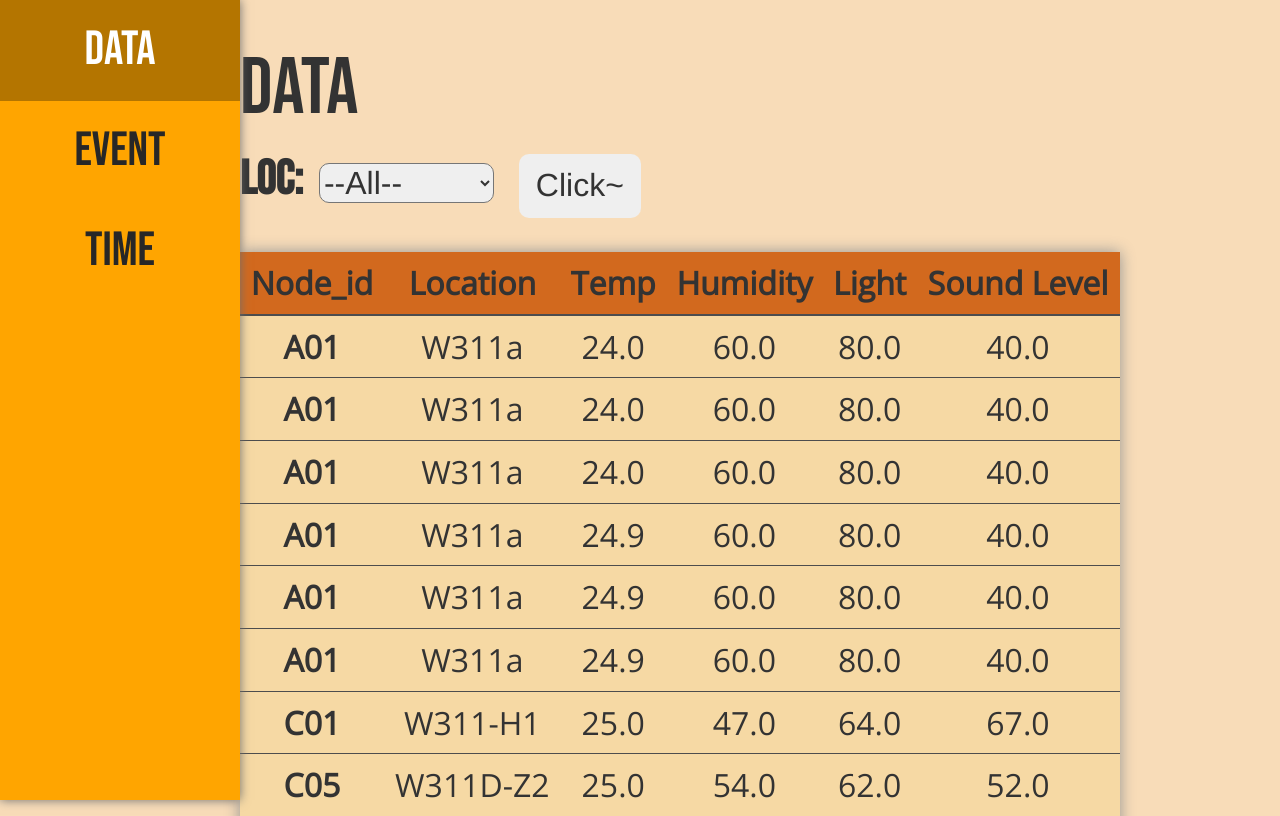
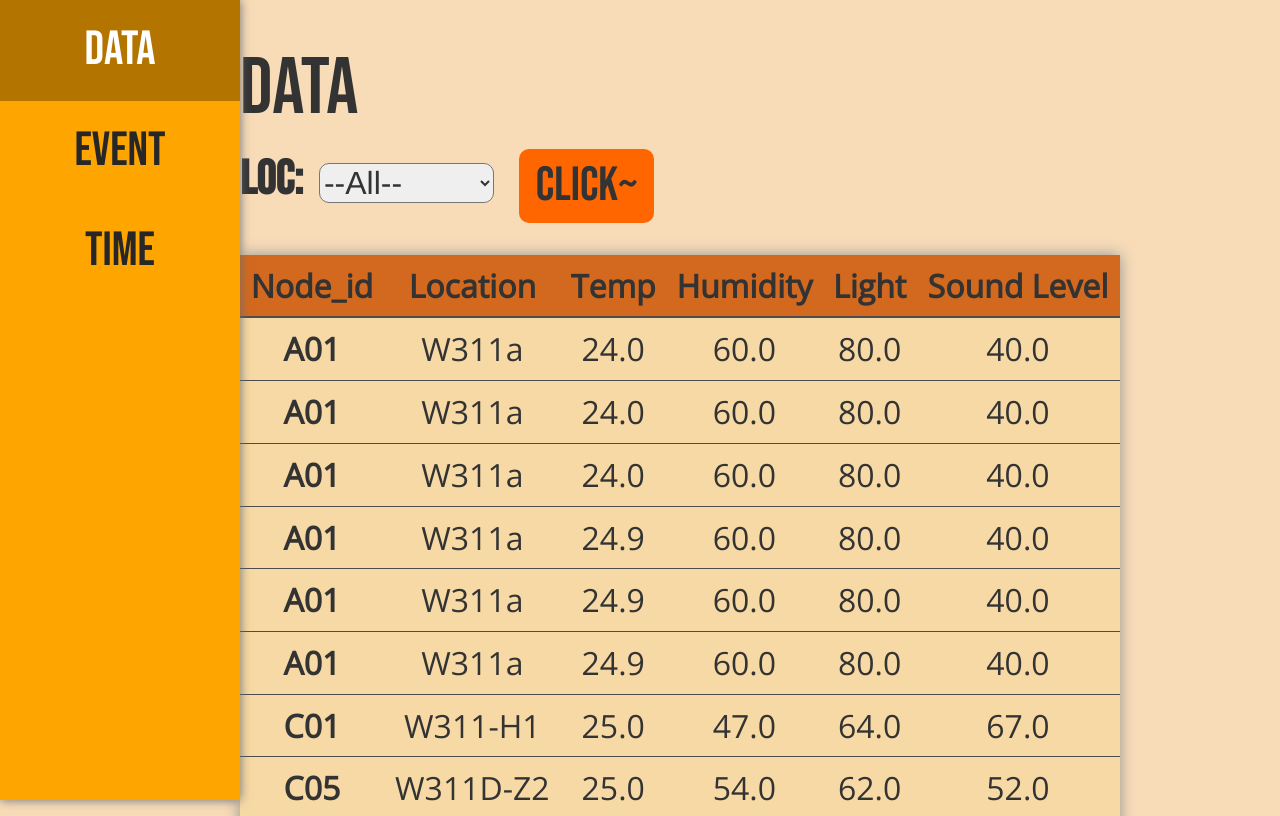
Before and after one commit to iamdickyjai/TM1118_GP5, a Django app: page /data/ in a window 1280 px wide. Shown: the top 816 px of the page. Run offline with Django 3.2, Linux system fonts and the light colour scheme; data comes from the database, SQL or seed files in the repository; some libraries are stand-ins or nearby versions.

Commit message:
Edit CollectData and add an excel file

```diff
--- a/SmartCampusGP5/CollectData/static/css/data.css
+++ b/SmartCampusGP5/CollectData/static/css/data.css
@@ -48,7 +48,14 @@ select{
 }
 
 .btn{
+    font-family: 'Bebas Neue', cursive;
     border-radius: 10px;
-    padding: 0.5rem 1rem;
-    font-size: 2rem;
+    padding: 0.1rem 1rem;
+    font-size: 3rem;
+    transition: all 200ms;
+    background-color: rgb(255, 102, 0);
 }
+
+.btn:hover{
+    transform:scale(1.05, 1.05)
+}
```
Also changed, not shown: SmartCampusGP5/CollectData/migrations/0003_auto_20210713_1429.py (added), 1 other file.
